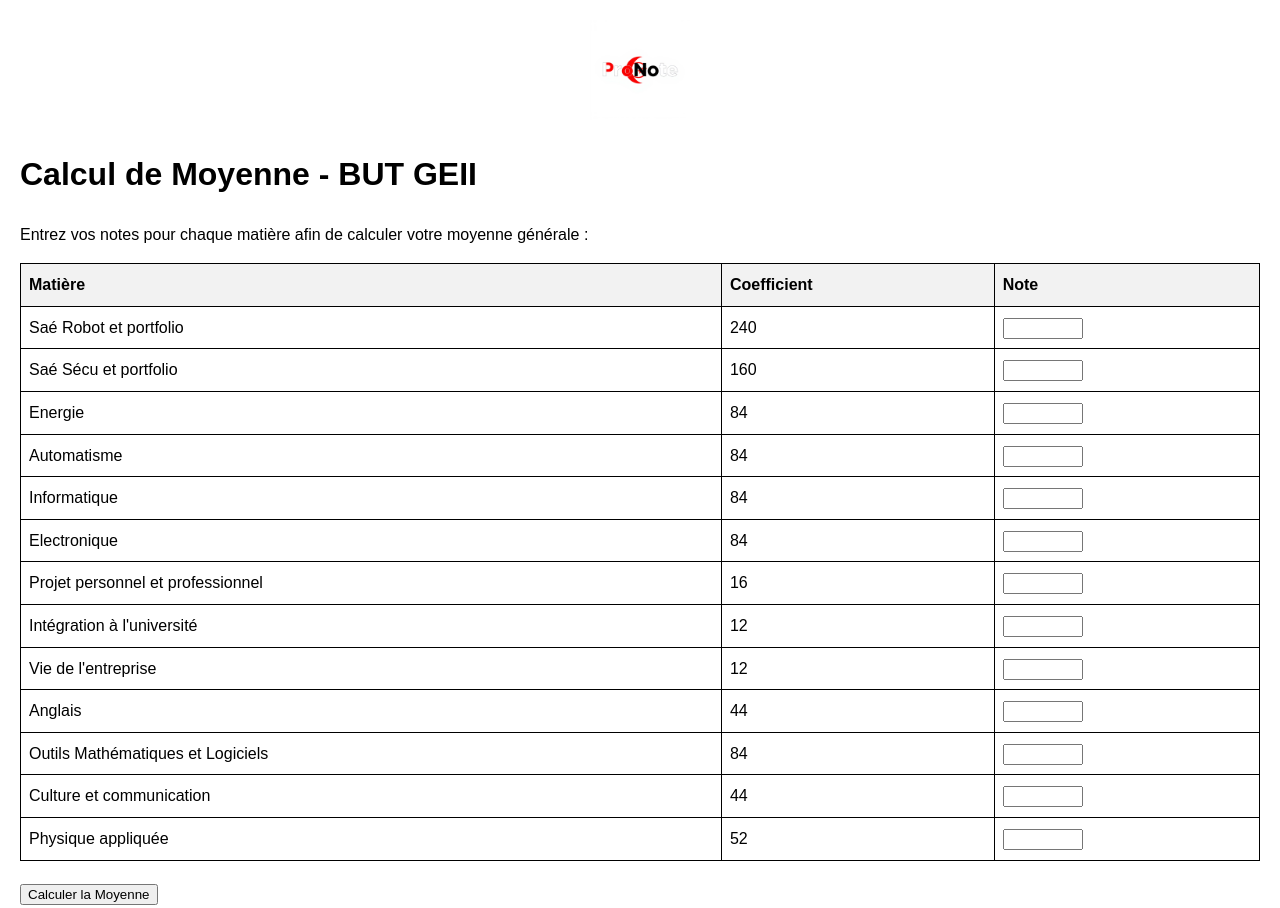
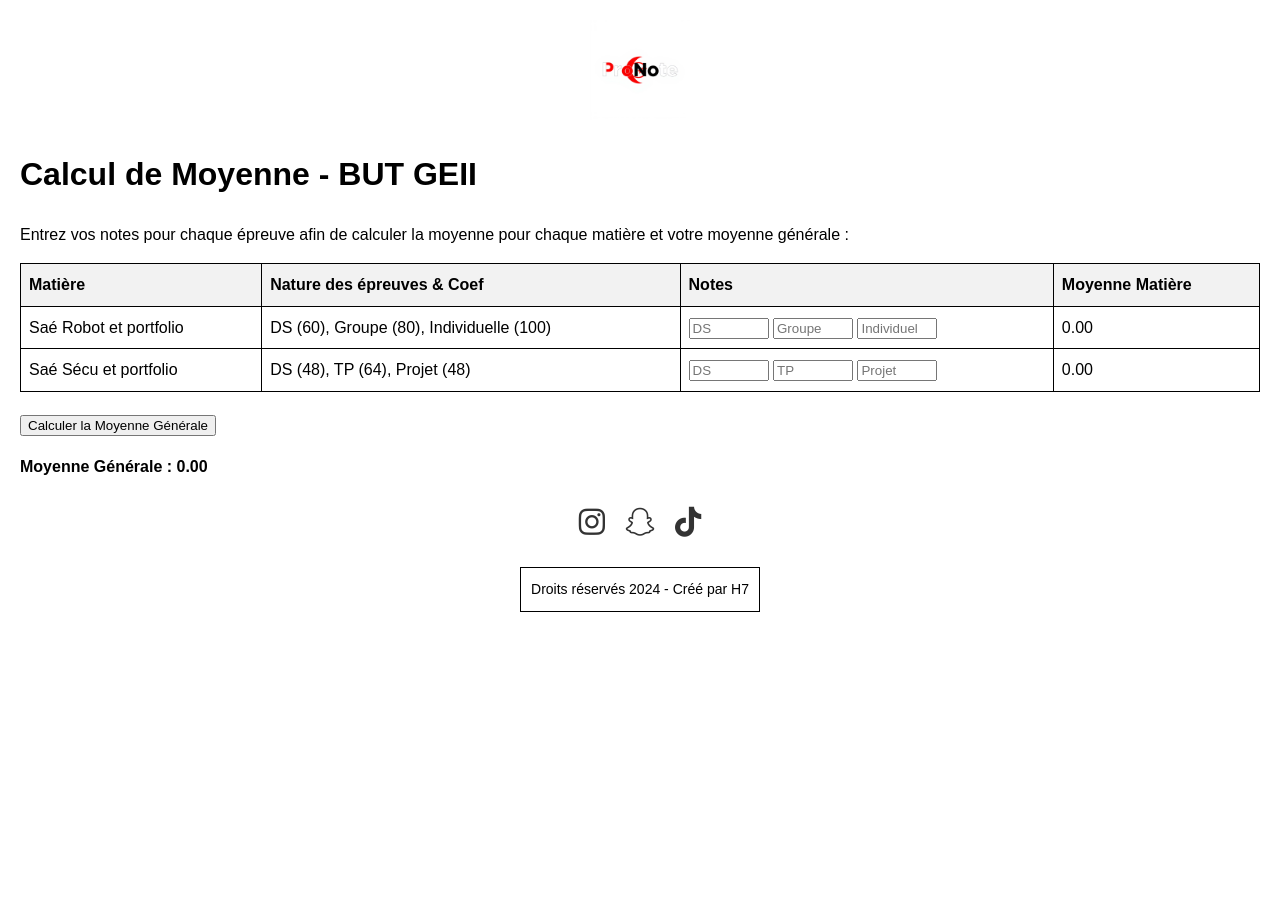
Before and after one commit to H7-216/calculmoyenne, a plain HTML site: page index.html in a window 1280 px wide. Shown: the top 908 px of the page. After the commit the page ends 800 px from the top, so only its background shows below. Drawn offline with Linux system fonts and the light colour scheme.

Commit message:
Update index.html

```diff
--- a/index.html
+++ b/index.html
@@ -72,86 +72,43 @@
     </header>
 
     <h1>Calcul de Moyenne - BUT GEII</h1>
-    <p>Entrez vos notes pour chaque matière afin de calculer votre moyenne générale :</p>
+    <p>Entrez vos notes pour chaque épreuve afin de calculer la moyenne pour chaque matière et votre moyenne générale :</p>
 
     <table id="moyenneTable">
         <thead>
             <tr>
                 <th>Matière</th>
-                <th>Coefficient</th>
-                <th>Note</th>
+                <th>Nature des épreuves & Coef</th>
+                <th>Notes</th>
+                <th>Moyenne Matière</th>
             </tr>
         </thead>
         <tbody>
             <tr>
                 <td>Saé Robot et portfolio</td>
-                <td>240</td>
-                <td><input type="number" min="0" max="20" step="0.01" class="note"></td>
+                <td>DS (60), Groupe (80), Individuelle (100)</td>
+                <td>
+                    <input type="number" min="0" max="20" step="0.01" placeholder="DS" class="note" data-coef="60">
+                    <input type="number" min="0" max="20" step="0.01" placeholder="Groupe" class="note" data-coef="80">
+                    <input type="number" min="0" max="20" step="0.01" placeholder="Individuelle" class="note" data-coef="100">
+                </td>
+                <td><span class="moyenne-matiere">0.00</span></td>
             </tr>
             <tr>
                 <td>Saé Sécu et portfolio</td>
-                <td>160</td>
-                <td><input type="number" min="0" max="20" step="0.01" class="note"></td>
+                <td>DS (48), TP (64), Projet (48)</td>
+                <td>
+                    <input type="number" min="0" max="20" step="0.01" placeholder="DS" class="note" data-coef="48">
+                    <input type="number" min="0" max="20" step="0.01" placeholder="TP" class="note" data-coef="64">
+                    <input type="number" min="0" max="20" step="0.01" placeholder="Projet" class="note" data-coef="48">
+                </td>
+                <td><span class="moyenne-matiere">0.00</span></td>
             </tr>
-            <tr>
-                <td>Energie</td>
-                <td>84</td>
-                <td><input type="number" min="0" max="20" step="0.01" class="note"></td>
-            </tr>
-            <tr>
-                <td>Automatisme</td>
-                <td>84</td>
-                <td><input type="number" min="0" max="20" step="0.01" class="note"></td>
-            </tr>
-            <tr>
-                <td>Informatique</td>
-                <td>84</td>
-                <td><input type="number" min="0" max="20" step="0.01" class="note"></td>
-            </tr>
-            <tr>
-                <td>Electronique</td>
-                <td>84</td>
-                <td><input type="number" min="0" max="20" step="0.01" class="note"></td>
-            </tr>
-            <tr>
-                <td>Projet personnel et professionnel</td>
-                <td>16</td>
-                <td><input type="number" min="0" max="20" step="0.01" class="note"></td>
-            </tr>
-            <tr>
-                <td>Intégration à l'université</td>
-                <td>12</td>
-                <td><input type="number" min="0" max="20" step="0.01" class="note"></td>
-            </tr>
-            <tr>
-                <td>Vie de l'entreprise</td>
-                <td>12</td>
-                <td><input type="number" min="0" max="20" step="0.01" class="note"></td>
-            </tr>
-            <tr>
-                <td>Anglais</td>
-                <td>44</td>
-                <td><input type="number" min="0" max="20" step="0.01" class="note"></td>
-            </tr>
-            <tr>
-                <td>Outils Mathématiques et Logiciels</td>
-                <td>84</td>
-                <td><input type="number" min="0" max="20" step="0.01" class="note"></td>
-            </tr>
-            <tr>
-                <td>Culture et communication</td>
-                <td>44</td>
-                <td><input type="number" min="0" max="20" step="0.01" class="note"></td>
-            </tr>
-            <tr>
-                <td>Physique appliquée</td>
-                <td>52</td>
-                <td><input type="number" min="0" max="20" step="0.01" class="note"></td>
-            </tr>
+            <!-- Ajout des autres matières selon le même format -->
         </tbody>
     </table>
 
-    <button onclick="calculerMoyenne()">Calculer la Moyenne</button>
+    <button onclick="calculerMoyennes()">Calculer la Moyenne Générale</button>
     <p class="result">Moyenne Générale : <span id="moyenneGenerale">0.00</span></p>
 
     <footer>
@@ -171,22 +128,33 @@
 
     <script src="https://kit.fontawesome.com/a076d05399.js" crossorigin="anonymous"></script>
     <script>
-        function calculerMoyenne() {
-            const notes = document.querySelectorAll('.note');
-            const coefficients = [240, 160, 84, 84, 84, 84, 16, 12, 12, 44, 84, 44, 52];
+        function calculerMoyennes() {
+            const lignes = document.querySelectorAll('#moyenneTable tbody tr');
+            let totalGeneral = 0;
+            let totalCoefGeneral = 0;
 
-            let totalCoef = 0;
-            let sommePonderee = 0;
+            lignes.forEach(ligne => {
+                const notes = ligne.querySelectorAll('.note');
+                let sommePonderee = 0;
+                let totalCoef = 0;
 
-            notes.forEach((note, index) => {
-                const valeurNote = parseFloat(note.value);
-                if (!isNaN(valeurNote)) {
-                    sommePonderee += valeurNote * coefficients[index];
-                    totalCoef += coefficients[index];
-                }
+                notes.forEach(note => {
+                    const valeurNote = parseFloat(note.value);
+                    const coef = parseFloat(note.dataset.coef);
+                    if (!isNaN(valeurNote)) {
+                        sommePonderee += valeurNote * coef;
+                        totalCoef += coef;
+                    }
+                });
+
+                const moyenneMatiere = totalCoef > 0 ? (sommePonderee / totalCoef).toFixed(2) : 0.00;
+                ligne.querySelector('.moyenne-matiere').textContent = moyenneMatiere;
+
+                totalGeneral += sommePonderee;
+                totalCoefGeneral += totalCoef;
             });
 
-            const moyenneGenerale = totalCoef > 0 ? (sommePonderee / totalCoef).toFixed(4) : 0;
+            const moyenneGenerale = totalCoefGeneral > 0 ? (totalGeneral / totalCoefGeneral).toFixed(2) : 0.00;
             document.getElementById('moyenneGenerale').textContent = moyenneGenerale;
         }
     </script>
```
